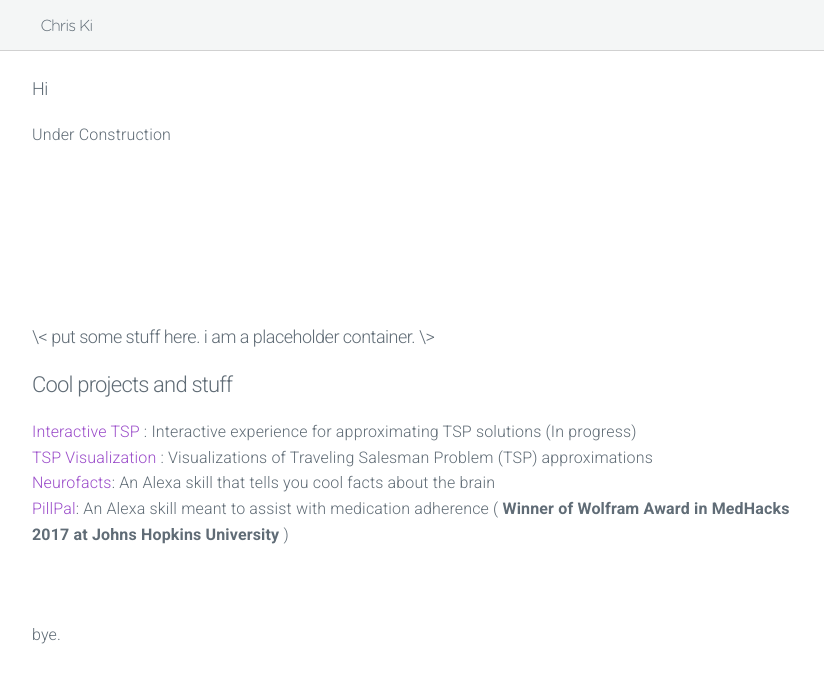
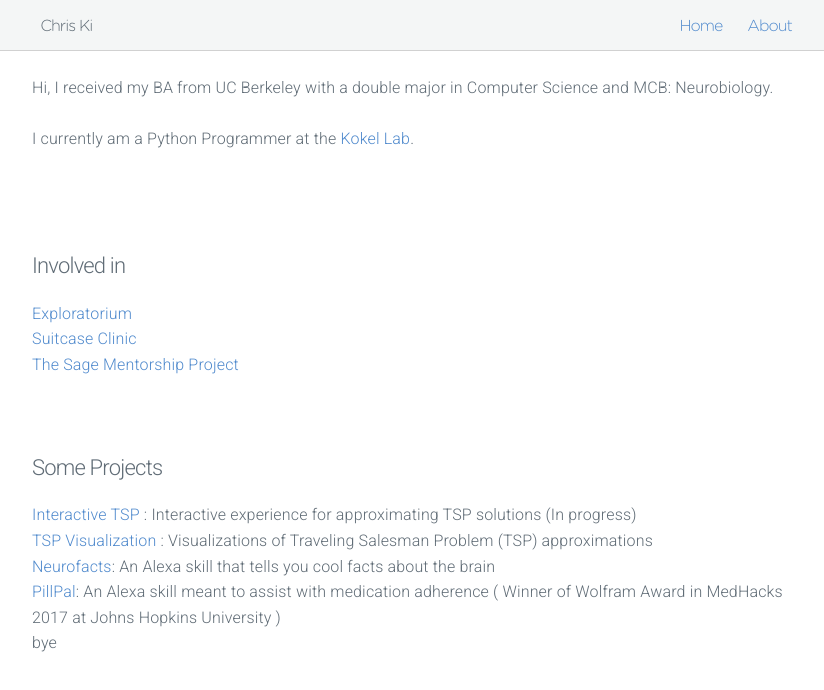
Before and after one commit to chriski777/chriski777.github.io, a plain HTML site: page index.html in a window 1280 px wide. Shown: the whole page, without its empty margins (228-1052 px from the left). Drawn offline with nearby package versions, Linux system fonts and the light colour scheme.

Commit message:
fixed up navigation bar and modified some sections on landing page

```diff
--- a/index.html
+++ b/index.html
@@ -15,19 +15,43 @@
 		<main class="wrapper">
 			<nav class="navigation">
 				<section class="container">
-					<a class="navigation-title" href="https://www.chriski.me/">
+					<a class="nav_title" href="https://www.chriski.me/">
 						&nbsp;
 						<h1 class="title">Chris Ki</h1>
 					</a>
+					<ul class="nav_list">
+						<li class="nav_item">
+							<h1 class="nav_link"> <a href= "#"> Home </a> </h1>
+						</li>
+						<li class="nav_item">
+							<h1 class= "nav_link"> <a href= "#"> About </a> </h1>
+						</li>
+					</ul>
 				</section>
 			</nav>
-			<section class="container" id="examples">
-				<h5 class="title">Hi</h5>
-				<p>Under Construction</p>
+
+			<section class="container" >
+				<p>
+					Hi, I received my BA from UC Berkeley with a double major in Computer Science and MCB: Neurobiology.
+				</p>
+				<p>
+					I currently am a Python Programmer at the <a href= "http://kokellab.com/"> Kokel Lab</a>.
+				</p>
 			</section>
-			<section class="container" id="here">
-				<h5 class="title"> \< put some stuff here. i am a placeholder container. \> </h5>
-				<h4 class="projects"> Cool projects and stuff </h4>
+			<section class="container" >
+				<h4 class="projects"> Involved in </h4>
+				<a href= "https://www.exploratorium.edu/tinkering">
+					Exploratorium
+				</a><br>
+				<a href= "https://www.suitcaseclinic.org/general-clinic">
+					Suitcase Clinic
+				</a><br>
+				<a href= "https://callink.berkeley.edu/organization/sagementorshipproject">
+					The Sage Mentorship Project
+				</a><br>
+			</section>
+			<section class="container" >
+				<h4 class="projects"> Some Projects </h4>
 				<a href= "https://arctic-beaver-27701.herokuapp.com">
 				Interactive TSP </a>: Interactive experience for approximating TSP solutions (In progress)
 				<br>
@@ -38,12 +62,11 @@
 				Neurofacts</a>: An Alexa skill that tells you cool facts about the brain
 				<br>
 				<a href = "https://devpost.com/software/pillpal-f3yd81">
-				PillPal</a>: An Alexa skill meant to assist with medication adherence (<b> Winner of Wolfram Award in MedHacks 2017 at Johns Hopkins University </b>)
+				PillPal</a>: An Alexa skill meant to assist with medication adherence ( Winner of Wolfram Award in MedHacks 2017 at Johns Hopkins University )
 			</section>
-
 			<footer class="footer">
 				<section class="container">
-					<p>bye.</p>
+					<p>bye</p>
 				</section>
 			</footer>
 
```
Also changed, not shown: style.css.
